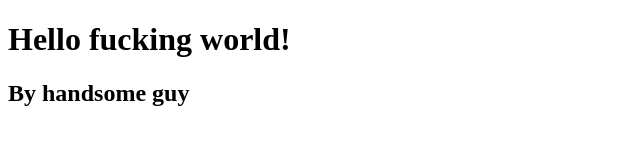
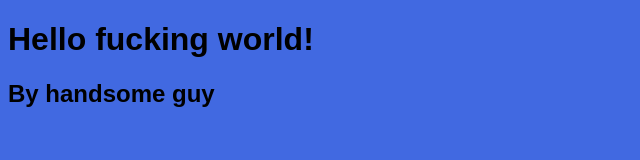
Before and after one commit to Ansonnnggg/FID4217, a plain HTML site: page index.html in a window 1280 px wide. Shown: the whole page, without its empty margins (0-640 px from the left). Drawn offline with Linux system fonts and the light colour scheme.

Commit message:
Update index.html

```diff
--- a/index.html
+++ b/index.html
@@ -4,7 +4,13 @@
   <title>
     na Asn!
   </title>
-
+  <style>
+    body{
+     background-color:royalblue;
+     font-family: Arial;
+     color:#white;
+    }
+  </style>
 </head>
 <body>
   <h1>Hello fucking world!</h1>
```
